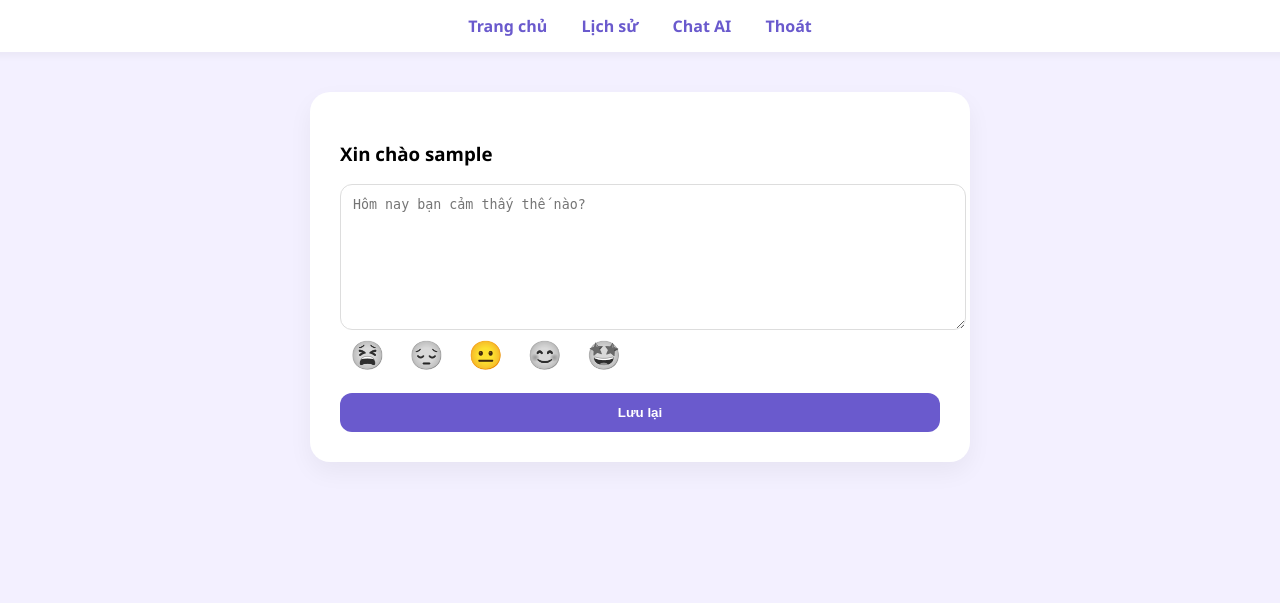
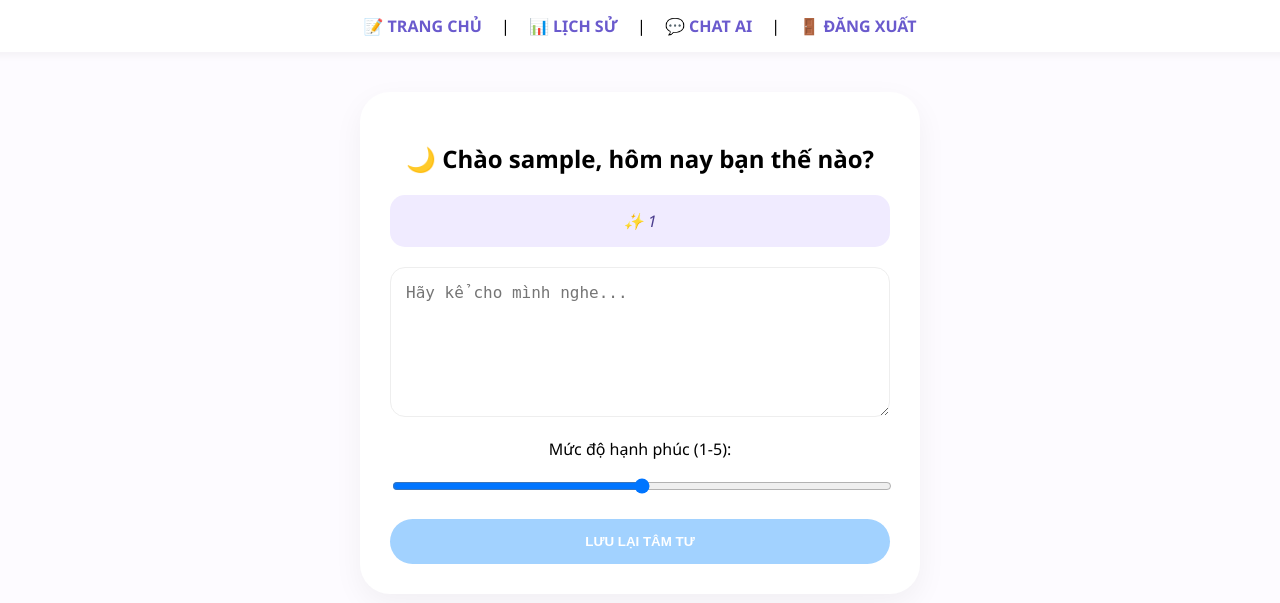
Before and after one commit to calmnote2026-blip/CalmNote, a Flask app: page / in a window 1280 px wide. Shown: the top 603 px of the page. Run offline with Flask 3, Linux system fonts and the light colour scheme; the visitor is signed in with stand-in values (Sample User, id 1).

Commit message:
index.html

```diff
--- a/templates/index.html
+++ b/templates/index.html
@@ -2,50 +2,30 @@
 <html>
 <head>
     <meta charset="UTF-8">
-<title>CalmNote - Viết nhật ký</title>
+    <title>CalmNote - Trang chủ</title>
     <style>
-body { background:#f3f0ff; font-family:Segoe UI; display:flex; flex-direction:column; align-items:center; margin:0; }
-.nav { width:100%; background:white; padding:15px; text-align:center; box-shadow:0 2px 10px rgba(0,0,0,0.05);}
-.nav a { margin:0 15px; text-decoration:none; color:#6a5acd; font-weight:bold;}
-.card { background:white; margin:40px; padding:30px; border-radius:20px; width:90%; max-width:600px; box-shadow:0 10px 25px rgba(0,0,0,0.05);}
-textarea { width:100%; height:120px; border-radius:12px; border:1px solid #ddd; padding:12px;}
-.mood { font-size:28px; cursor:pointer; margin:0 10px; filter:grayscale(100%);}
-.mood.active { filter:none; transform:scale(1.2);}
-button { margin-top:20px; width:100%; padding:12px; border:none; border-radius:12px; background:#6a5acd; color:white; font-weight:bold;}
+        body { background: #fdfbff; font-family: 'Segoe UI', sans-serif; display: flex; flex-direction: column; align-items: center; margin: 0; }
+        .nav { background: white; width: 100%; padding: 15px; text-align: center; box-shadow: 0 2px 10px rgba(0,0,0,0.05); }
+        .nav a { margin: 0 15px; text-decoration: none; color: #6a5acd; font-weight: bold; }
+        .card { background: white; margin-top: 40px; padding: 30px; border-radius: 30px; width: 90%; max-width: 500px; box-shadow: 0 10px 30px rgba(0,0,0,0.05); text-align: center; }
+        textarea { width: 100%; height: 150px; border-radius: 15px; border: 1px solid #eee; padding: 15px; box-sizing: border-box; font-size: 16px; outline: none; }
+        .ai-box { background: #f0ebff; color: #4b3d8e; padding: 15px; border-radius: 15px; margin-bottom: 20px; font-style: italic; }
+        button { background: #a2d2ff; color: white; border: none; padding: 15px; border-radius: 50px; width: 100%; font-weight: bold; cursor: pointer; margin-top: 20px; }
     </style>
 </head>
 <body>
-
     <div class="nav">
-<a href="/">Trang chủ</a>
-<a href="/history">Lịch sử</a>
-<a href="/ai-chat">Chat AI</a>
-<a href="/logout">Thoát</a>
+        <a href="/">📝 TRANG CHỦ</a> | <a href="/history">📊 LỊCH SỬ</a> | <a href="/chat">💬 CHAT AI</a> | <a href="/logout">🚪 ĐĂNG XUẤT</a>
     </div>
-
     <div class="card">
-<h3>Xin chào {{ user }}</h3>
+        <h2>🌙 Chào {{ user }}, hôm nay bạn thế nào?</h2>
+        {% if feedback %}<div class="ai-box">✨ {{ feedback }}</div>{% endif %}
         <form action="/save" method="post">
-<textarea name="content" required placeholder="Hôm nay bạn cảm thấy thế nào?"></textarea>
-<div>
-<span class="mood" onclick="setMood(1,this)">😫</span>
-<span class="mood" onclick="setMood(2,this)">😔</span>
-<span class="mood active" onclick="setMood(3,this)">😐</span>
-<span class="mood" onclick="setMood(4,this)">😊</span>
-<span class="mood" onclick="setMood(5,this)">🤩</span>
-</div>
-<input type="hidden" name="mood" id="mood" value="3">
-<button>Lưu lại</button>
+            <textarea name="content" placeholder="Hãy kể cho mình nghe..." required></textarea>
+            <p>Mức độ hạnh phúc (1-5):</p>
+            <input type="range" name="mood" min="1" max="5" value="3" style="width:100%">
+            <button type="submit">LƯU LẠI TÂM TƯ</button>
         </form>
     </div>
-
-<script>
-function setMood(val,el){
-document.getElementById("mood").value=val;
-document.querySelectorAll(".mood").forEach(m=>m.classList.remove("active"));
-el.classList.add("active");
-}
-</script>
-
 </body>
 </html>
```
Lines whose indentation alone changed are shown as unchanged.
